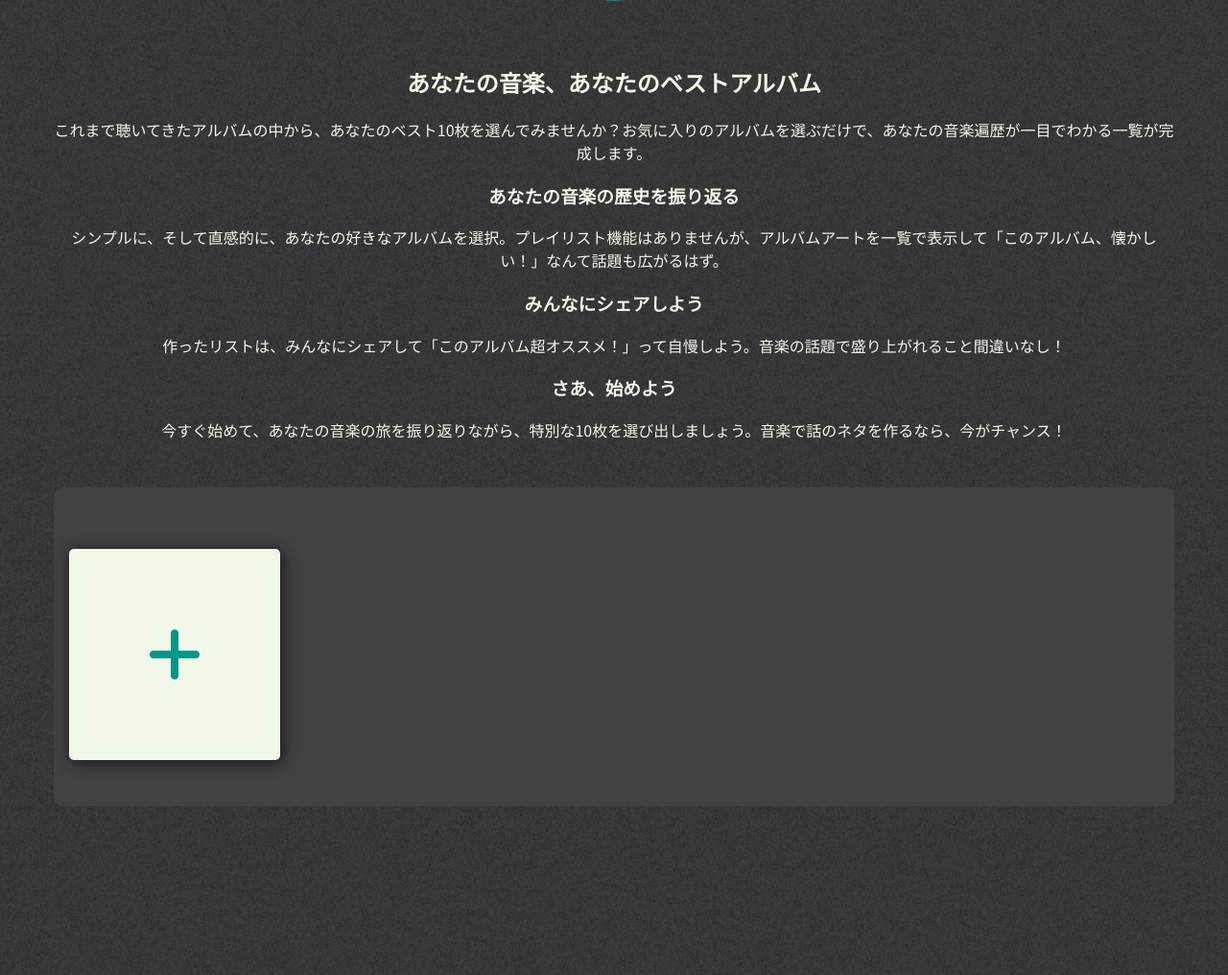
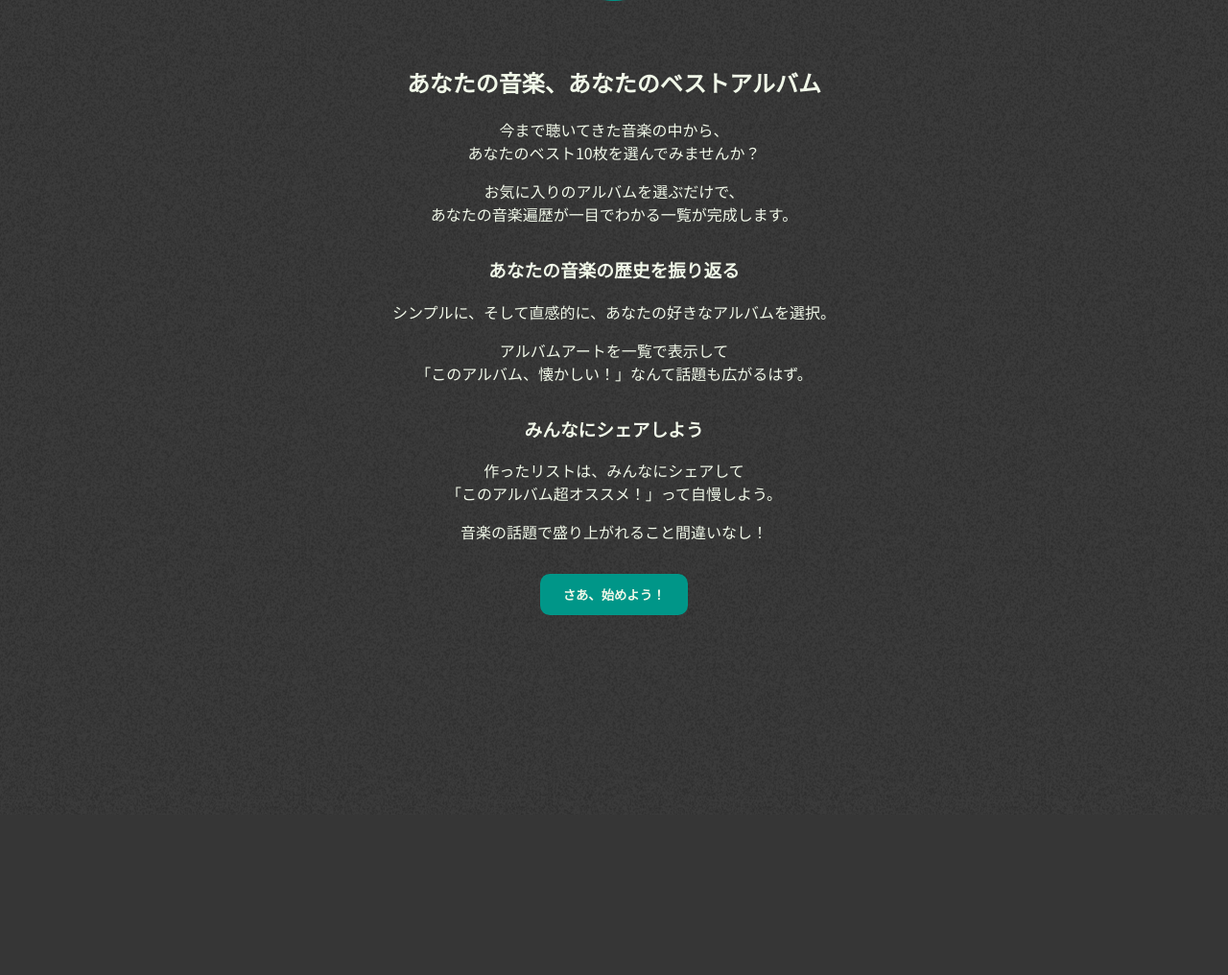
Before and after one commit to tofuuuuuun/best, a PHP site: page / in a window 1280 px wide. Shown: the part 128-1144 px from the top of the page at 96% size. After the commit the page ends 769 px from the top, so only its background shows below. Run offline with PHP 8.4, Linux system fonts and the light colour scheme; some libraries are stand-ins or nearby versions.

Commit message:
導入テキストを修正 フェードイン、フェードアウトのスタイルを追加

```diff
--- a/src/css/style.css
+++ b/src/css/style.css
@@ -15,11 +15,6 @@ input { padding: 0.5em; border-radius: 0; border: 1px solid #cacaca; }
 /* ベーススタイルここまで */
 
 /* 共通パーツ */
-.texture { background: url("../images/texture.png"); animation: noise_anima 1.1s steps(10) infinite;}
-@keyframes noise_anima {
-	from { background-position: 0 0; }
-	to { background-position: 123px 456px; }
-}
 .disp-block { display: block; }
 .disp-inlineblock { display: inline-block; }
 .disp-inline { display: inline; }
@@ -159,6 +154,14 @@ input { padding: 0.5em; border-radius: 0; border: 1px solid #cacaca; }
 .headerLogo{
     width: 110px;
     max-width: 100%;
+}
+
+.startButton{
+    /* width: 7em; */
+    padding: 12px 24px;
+    border: none;
+    border-radius: 10px;
+    cursor: pointer;
 }
 
 .albumArtList,.albumAddButton {
@@ -379,6 +382,32 @@ input[type="radio"]:checked + label{
 }
 
 
+/* エフェクト系 */
+.texture { background: url("../images/texture.png"); animation: noise_anima 1.1s steps(10) infinite;}
+@keyframes noise_anima {
+	from { background-position: 0 0; }
+	to { background-position: 123px 456px; }
+}
+
+.fadeIn{
+    animation: fadeIn 2s;
+    animation-fill-mode: both;
+}
+.fadeOut{
+    animation: fadeOut 1s;
+    animation-fill-mode: both;
+}
+
+@keyframes fadeIn {
+    0% { opacity: 0; }
+    100% { opacity: 1; }
+}
+
+@keyframes fadeOut {
+    0% { opacity: 1; }
+    100% { opacity: 0; }
+}
+
 @media (max-width:640px) {
 html{ font-size: 12px;}
 main {
--- a/src/index.php
+++ b/src/index.php
@@ -10,20 +10,22 @@ include("./common/header.php");
 <main>
     <div class="contentWrapper">
         <div class="l-contentWrapper">
-            <div class="m-bottom-3em ta-center">
+            <div class="startText m-bottom-3em ta-center disp-block fadeIn">
                 <h2 class="txt-white">あなたの音楽、あなたのベストアルバム</h2>
-                <p class="txt-white">これまで聴いてきたアルバムの中から、あなたのベスト10枚を選んでみませんか？お気に入りのアルバムを選ぶだけで、あなたの音楽遍歴が一目でわかる一覧が完成します。</p>
+                <p class="txt-white m-bottom-1em">今まで聴いてきた音楽の中から、<br>あなたのベスト10枚を選んでみませんか？</p>
+                <p class="txt-white m-bottom-2em">お気に入りのアルバムを選ぶだけで、<br>あなたの音楽遍歴が一目でわかる一覧が完成します。</p>
 
                 <h3 class="txt-white">あなたの音楽の歴史を振り返る</h3>
-                <p class="txt-white">シンプルに、そして直感的に、あなたの好きなアルバムを選択。プレイリスト機能はありませんが、アルバムアートを一覧で表示して「このアルバム、懐かしい！」なんて話題も広がるはず。</p>
+                <p class="txt-white m-bottom-1em">シンプルに、そして直感的に、あなたの好きなアルバムを選択。</p>
+                <p class="txt-white m-bottom-2em">アルバムアートを一覧で表示して<br>「このアルバム、懐かしい！」なんて話題も広がるはず。</p>
 
                 <h3 class="txt-white">みんなにシェアしよう</h3>
-                <p class="txt-white">作ったリストは、みんなにシェアして「このアルバム超オススメ！」って自慢しよう。音楽の話題で盛り上がれること間違いなし！</p>
+                <p class="txt-white m-bottom-1em">作ったリストは、みんなにシェアして<br>「このアルバム超オススメ！」って自慢しよう。</p>
+                <p class="txt-white m-bottom-2em">音楽の話題で盛り上がれること間違いなし！</p>
 
-                <h3 class="txt-white">さあ、始めよう</h3>
-                <p class="txt-white">今すぐ始めて、あなたの音楽の旅を振り返りながら、特別な10枚を選び出しましょう。音楽で話のネタを作るなら、今がチャンス！</p>
+                <button class="startButton bg-turquoise txt-white font-wb">さあ、始めよう！</button>
             </div>
-            <div class="l-albumList l-common">
+            <div class="l-albumList l-common disp-none">
                 <ul class="albumArtList" id="target"></ul>
                 <div class="albumAddButton">
                     <div class="l-albumArt albumAddButton addButton action disp-block">
--- a/src/js/function.js
+++ b/src/js/function.js
@@ -1,4 +1,15 @@
 $(function () {
+
+    $(document).on("click", ".startButton", function () {
+        $('.startText').toggleClass('fadeIn fadeOut');
+        setTimeout(() => {
+            $('.startText').toggleClass('disp-block disp-none');
+            $('.l-albumList').toggleClass('disp-none disp-block');
+        }, 1000);
+
+    });
+
+
     var addButton = $('.addButton');
     var close = $('.modal-close');
     var container = $('.modal-container');
@@ -6,6 +17,7 @@ $(function () {
     var modalList = $('.modalList');
     var reset = $('.reset');
     var count = 10;
+
 
     // モーダルオープン
     addButton.on('click', function () {
```
